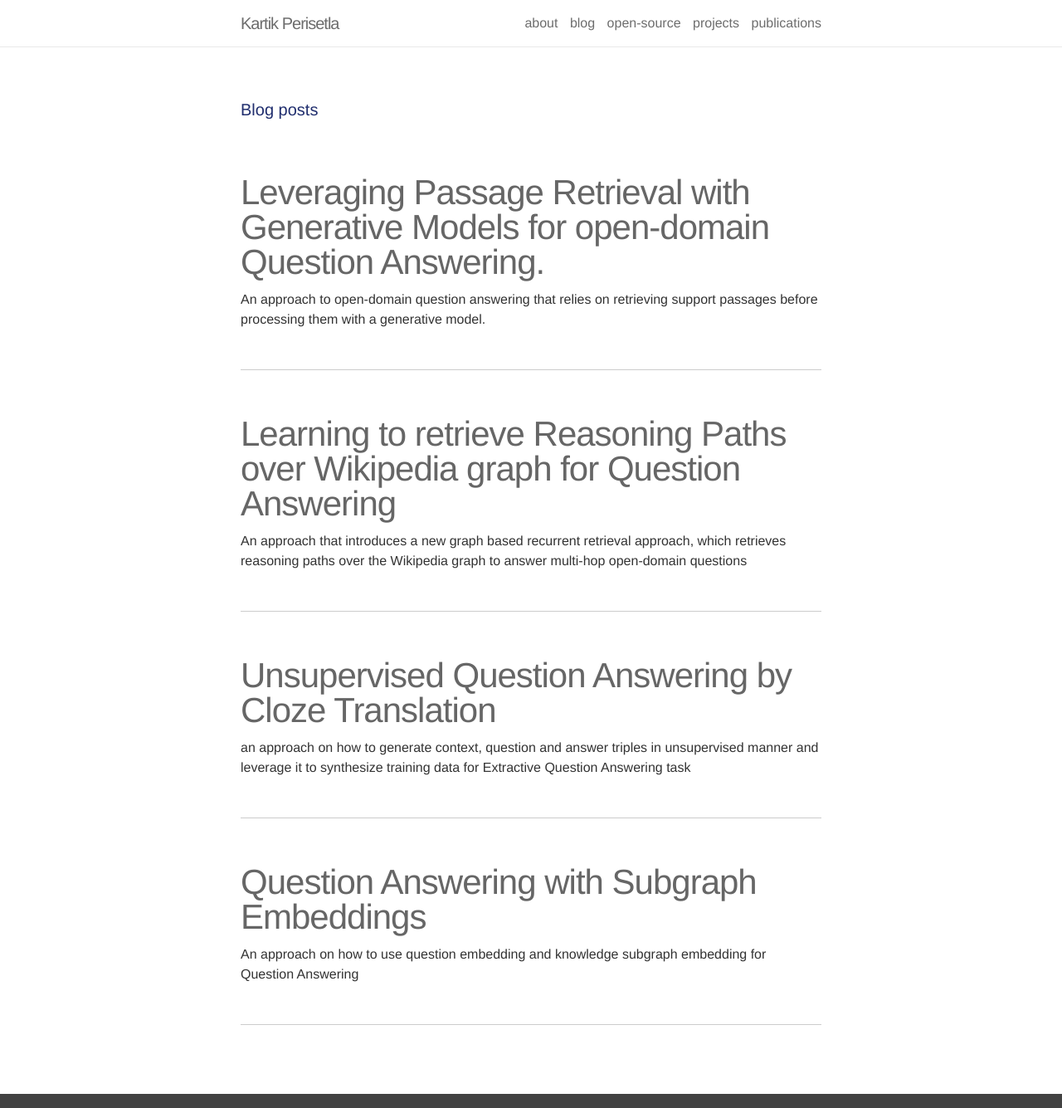
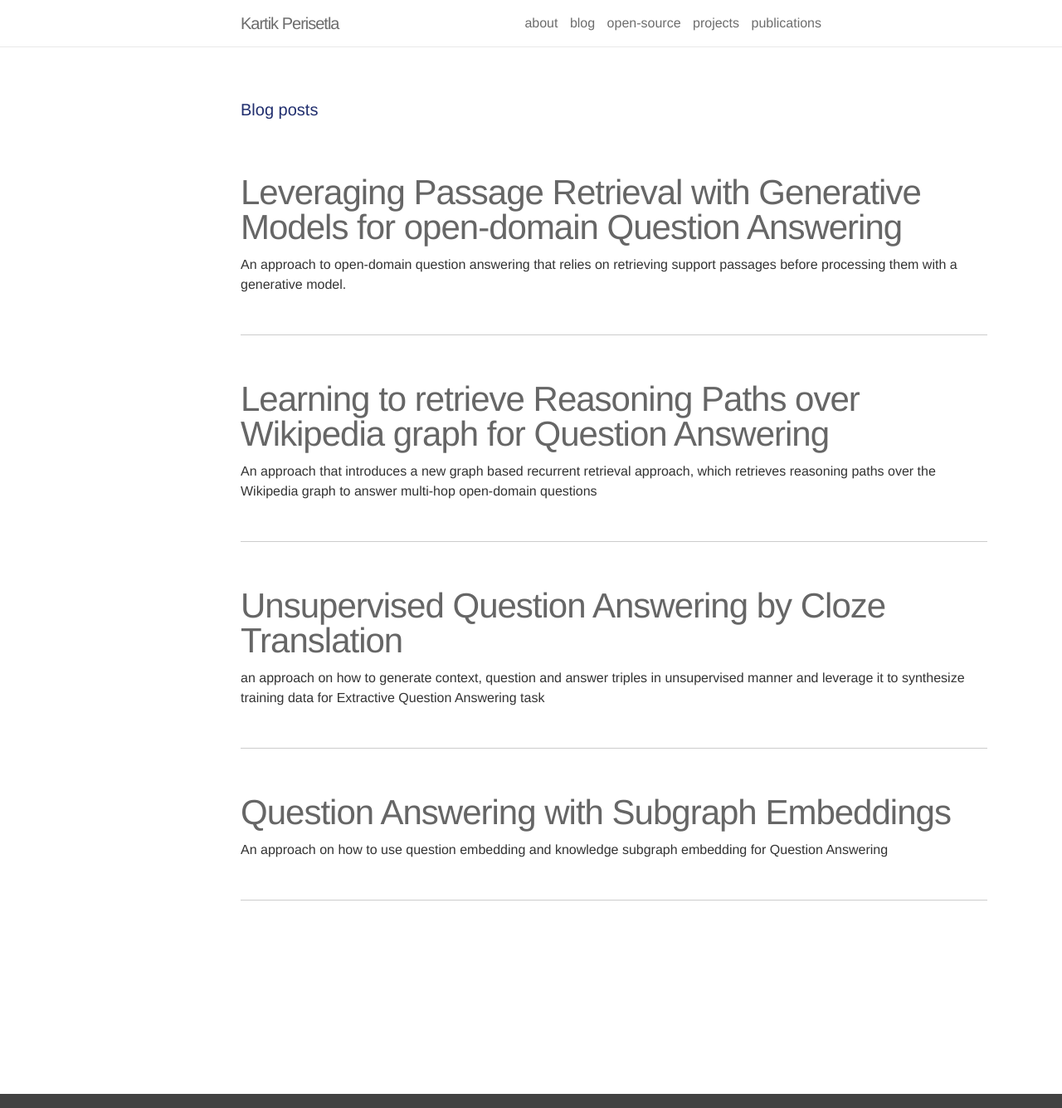
Before and after one commit to kartikperisetla/kartikperisetla.github.io, a Jekyll site: the page built from blog/index.html, in a window 1280 px wide and 1335 px high. Shown: the whole window at 83% size. Built offline with Jekyll 4.4.1, drawn with Linux system fonts in a browser that asks for light colours; nearby versions of some CDN libraries; the list of posts is cut into pages by our own code.

Commit message:
updating style

```diff
--- a/_posts/2020-07-25-leveraging-passage-retrieval-generative-models-qna.markdown
+++ b/_posts/2020-07-25-leveraging-passage-retrieval-generative-models-qna.markdown
@@ -1,6 +1,6 @@
 ---
 layout: post
-title: Leveraging Passage Retrieval with Generative Models for open-domain Question Answering.
+title: Leveraging Passage Retrieval with Generative Models for open-domain Question Answering
 description: An approach to open-domain question answering that relies on retrieving support passages before processing them with a generative model.
 comments: true
 ---
--- a/_sass/_posts.scss
+++ b/_sass/_posts.scss
@@ -6,6 +6,7 @@
     margin: 0;
     padding: 0;
     list-style: none;
+    width: 900px;
     >li {
         border-bottom: 1px solid $light-gray;
         padding-bottom: $space-3;
```
